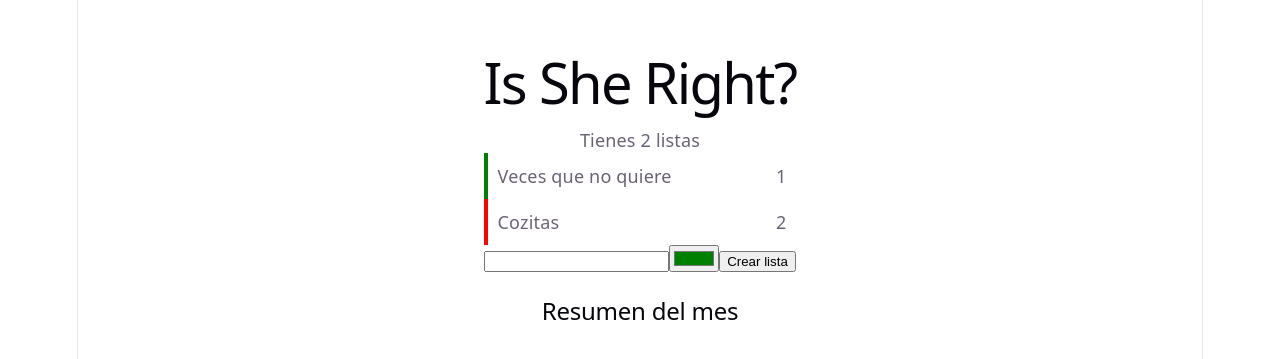
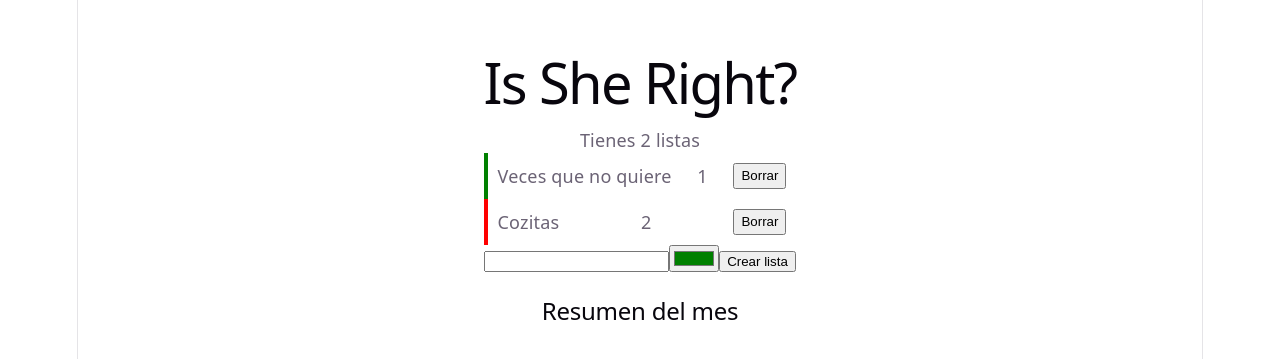
Before and after one commit to JuanAntonioVicente/is-she-right, a React (Vite) app: page / in a window 1280 px wide. Shown: the part 215-574 px from the top of the page. Built offline with nearby package versions, Linux system fonts and the light colour scheme.

Commit message:
Add list deletion with cascade to entries

```diff
--- a/src/App.jsx
+++ b/src/App.jsx
@@ -36,6 +36,10 @@ function App() {
   function borrarEntrada(id) {
     setEntradas(entradas.filter((entrada) => entrada.id !== id));
   }
+  function borrarLista(id) {
+    setListas(listas.filter((lista) => lista.id !== id));
+    setEntradas(entradas.filter((entrada) => entrada.listaId !== id));
+  }
   const entradasFiltradas = entradas.filter(
     (entrada) => entrada.listaId === listaSeleccionada
   );
@@ -46,7 +50,8 @@ function App() {
           <h1>Is She Right?</h1>
           <p>Tienes {listas.length} listas</p>
           {listas.map((lista) => (
-            <ListCard key={lista.id} lista={lista} entradas={entradas} onSeleccionar={setListaSeleccionada} />
+            <ListCard key={lista.id} lista={lista} entradas={entradas}
+              onSeleccionar={setListaSeleccionada} onBorrar={borrarLista} />
           ))}
           <ListForm onCrear={agregarLista} />
           {listaSeleccionada && (
--- a/src/components/ListCard.jsx
+++ b/src/components/ListCard.jsx
@@ -1,4 +1,4 @@
-function ListCard({ lista, entradas, onSeleccionar }) {
+function ListCard({ lista, entradas, onSeleccionar, onBorrar }) {
     const total = entradas.filter((entrada) => entrada.listaId === lista.id).length
     const estilos = {
         borderLeft: "4px solid " + lista.color,
@@ -10,6 +10,10 @@ function ListCard({ lista, entradas, onSeleccionar }) {
         <div onClick={() => onSeleccionar(lista.id)} style={estilos} >
             <span>{lista.nombre}</span>
             <span>{total}</span>
+            <button onClick={(e) => {
+                e.stopPropagation();
+                onBorrar(lista.id);
+            }}>Borrar</button>
         </div >
     )
 }
```
